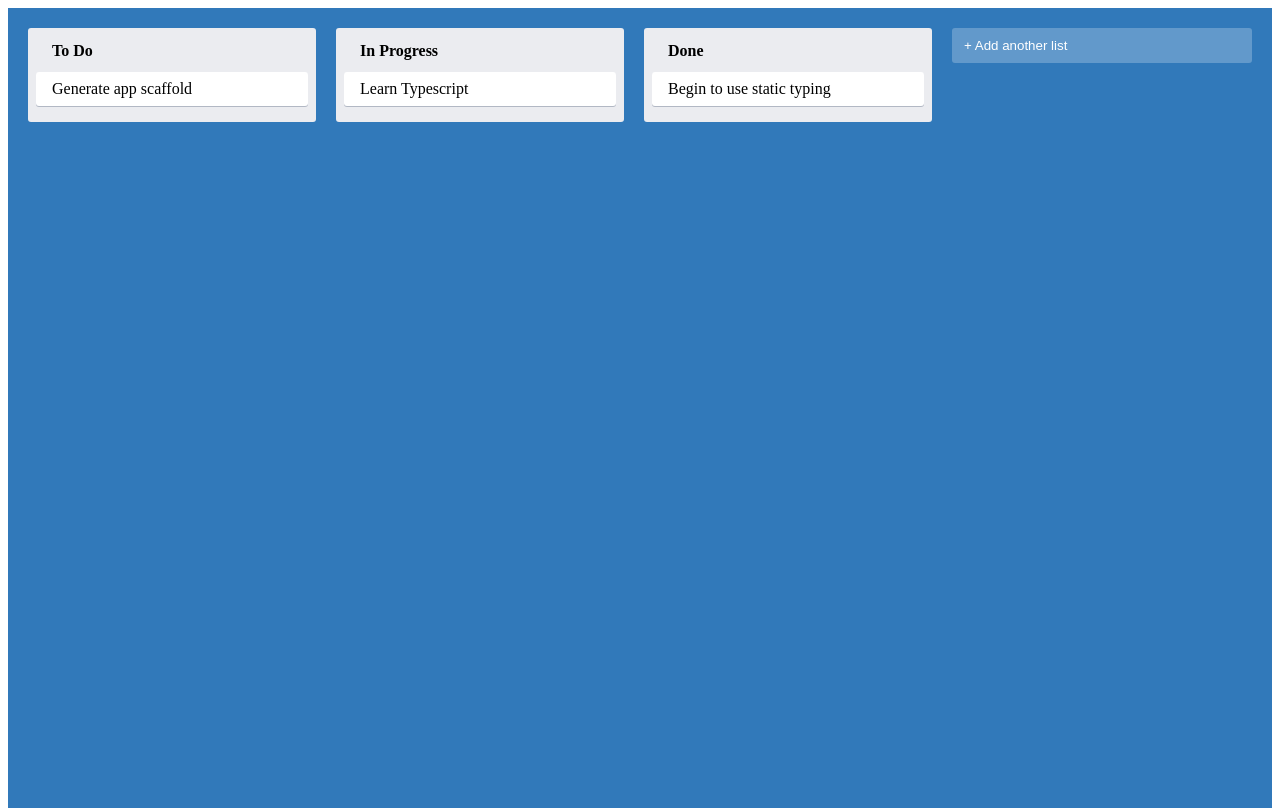
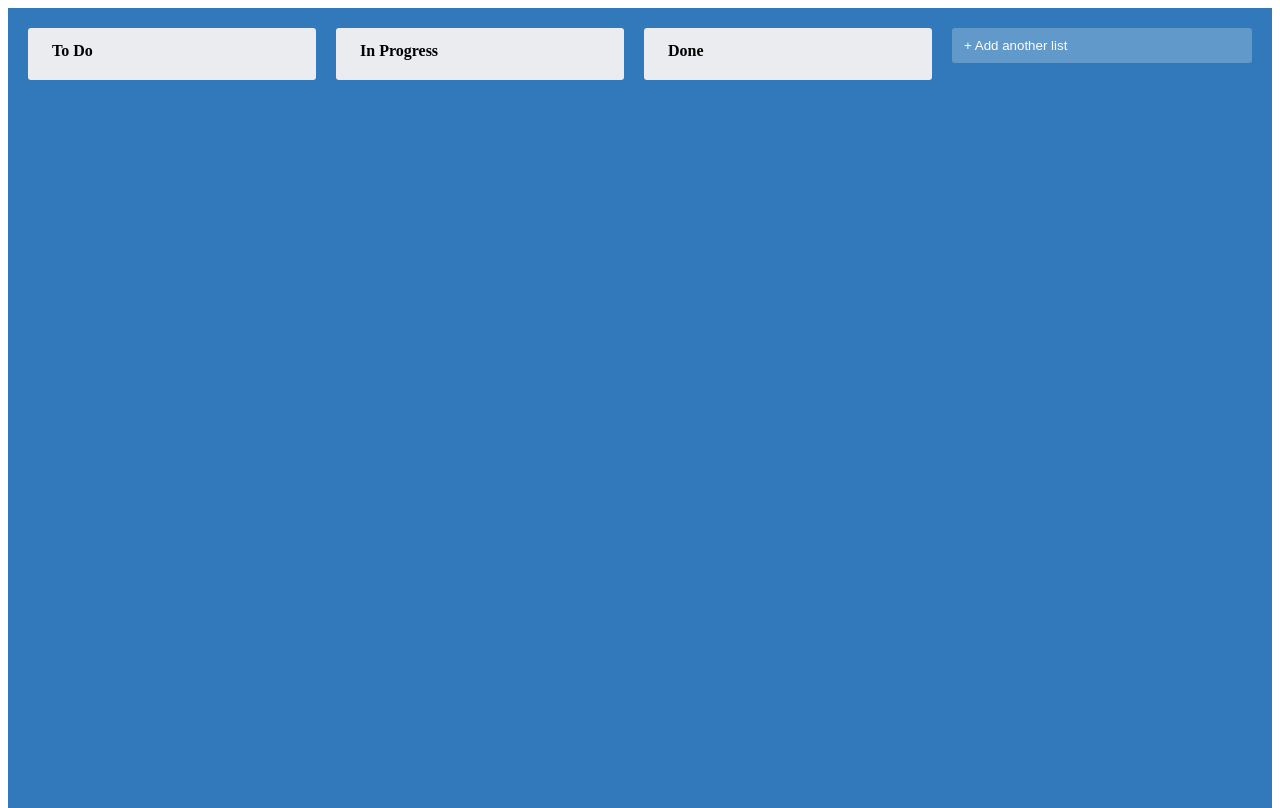
Before and after one commit to wrqqq/kanban-typescript, a React (Create React App) app: page / in a window 1280 px wide. Built offline with nearby package versions, Linux system fonts and the light colour scheme.

Commit message:
Add state managment

```diff
--- a/src/App.tsx
+++ b/src/App.tsx
@@ -3,22 +3,22 @@ import { Column } from "./Column"
 import { Card } from "./Card"
 import { AppContainer } from "./styles"
 import { AddNewItem } from "./AddNewItem"
+import { useAppState } from "./AppStateContext"
 
 const App = () => {
+  const { state } = useAppState()
   return (
     <AppContainer>
-      <Column text="To Do">
-        <Card text="Generate app scaffold" />
-      </Column>
-      <Column text="In Progress">
-        <Card text="Learn Typescript" />
-      </Column>
-      <Column text="Done">
-        <Card text="Begin to use static typing" />
-      </Column>
-      <AddNewItem toggleButtonText="+ Add another list" onAdd={console.log} />
+      {state.lists.map((list, i) => (
+        <Column text={list.text} key={list.id} index={i} />
+      ))}
+      <AddNewItem
+        toggleButtonText="+ Add another list"
+        onAdd={console.log}
+      />
     </AppContainer>
   )
 }
 
+
 export default App
--- a/src/AppStateContext.tsx
+++ b/src/AppStateContext.tsx
@@ -1,4 +1,9 @@
-import React, { createContext } from "react"
+import React, { createContext, useReducer, useContext } from "react"
+
+export const useAppState = () => {
+    return useContext(AppStateContext)
+}
+
 
 const AppStateContext = createContext<AppStateContextProps>({} as AppStateContextProps)
 
@@ -22,7 +27,7 @@ export interface AppState {
 }
 
 
-export const AppStateProvider = ({ children }: React.PropsWithChildren<{ }>) => {
+export const AppStateProvider = ({ children }: React.PropsWithChildren<{}>) => {
     return (
         <AppStateContext.Provider value={{ state: appData }}>
             {children}
--- a/src/Column.tsx
+++ b/src/Column.tsx
@@ -3,10 +3,12 @@ import { ColumnContainer, ColumnTitle } from "./styles"
 
 interface ColumnProps {
     text: string
+    index: number
 }
 
 
-export const Column = ({ text, children } :  React.PropsWithChildren<ColumnProps>) => {
+
+export const Column = ({ text, children }: React.PropsWithChildren<ColumnProps>) => {
     return (
         <ColumnContainer>
             <ColumnTitle>{text}</ColumnTitle>
```
Also changed, not shown: 1 other file (tests, documents, lock files or other folders).
